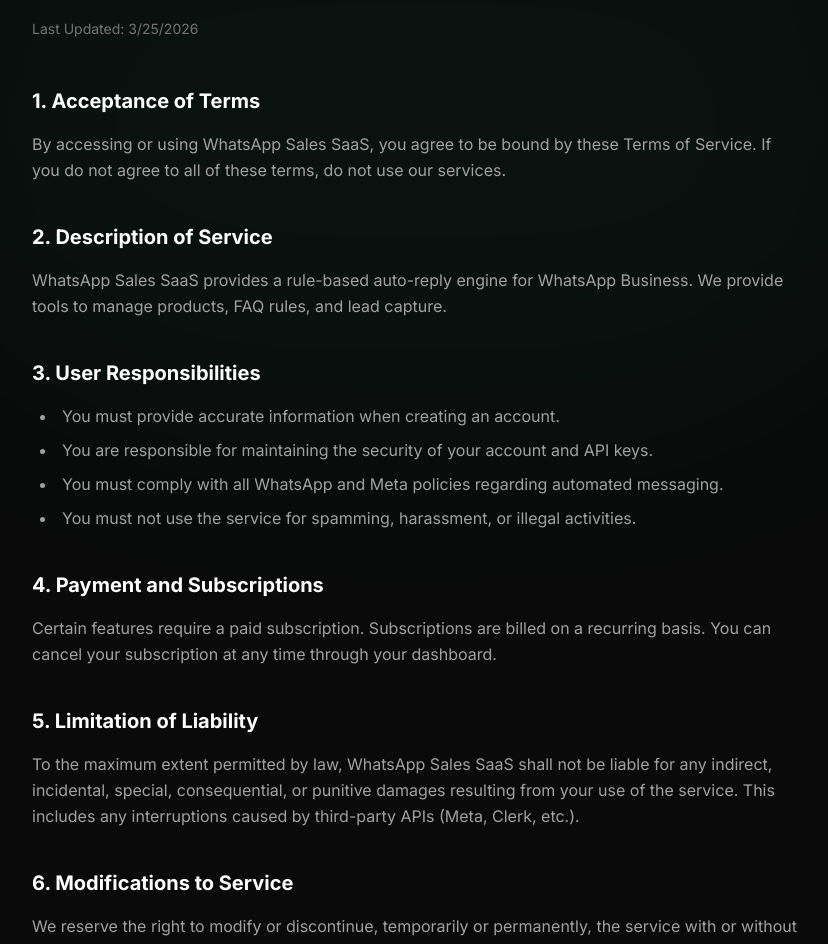
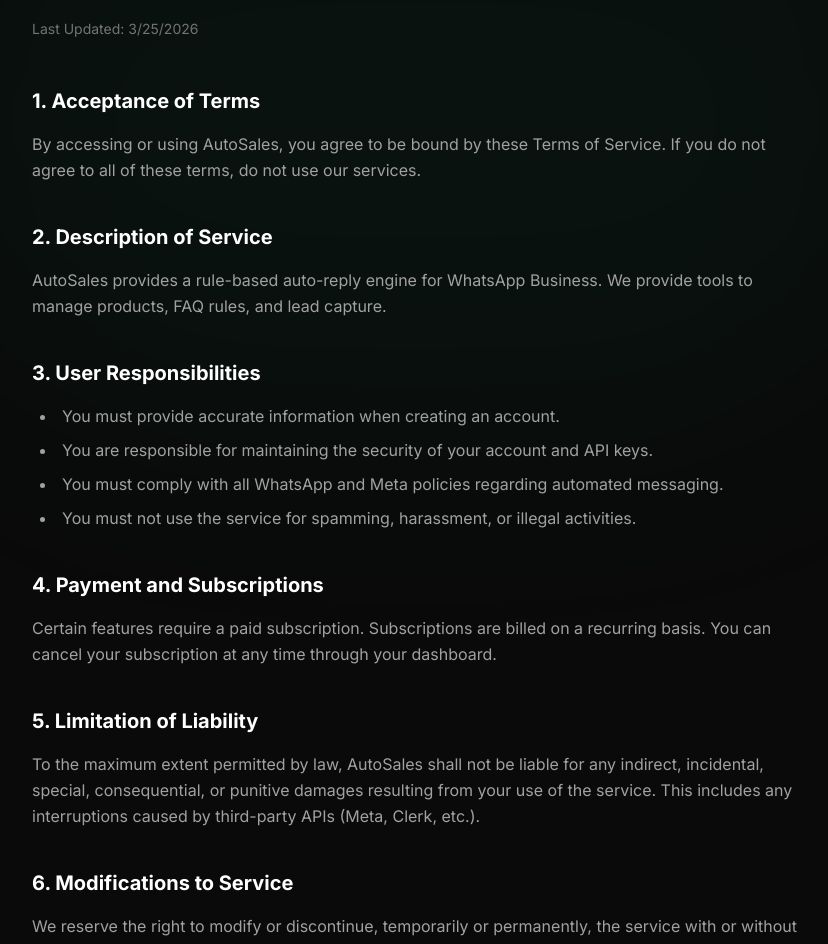
Before and after one commit to HanzalaKamran1234/whatsapp-sales-saas, a Next.js app: page /terms in a window 1280 px wide. Shown: the part 180-1124 px from the top of the page, without its empty margins (224-1052 px from the left). Built offline with nearby package versions, Linux system fonts and the light colour scheme.

Commit message:
Branding: Unify all logos and text to AutoSales emerald bolt style

```diff
--- a/src/app/dashboard/layout.tsx
+++ b/src/app/dashboard/layout.tsx
@@ -9,12 +9,10 @@
       {/* Sidebar */}
       <aside className="w-64 bg-neutral-900 border-r border-neutral-800 flex flex-col shadow-2xl z-10">
         <div className="p-6 flex items-center space-x-2">
-          <div className="w-8 h-8 bg-emerald-500 rounded-lg flex items-center justify-center">
-            <Zap size={16} className="text-white fill-current" />
-          </div>
+          <Zap size={22} className="text-emerald-500 shadow-[0_0_10px_rgba(16,185,129,0.4)]" />
           <div>
-            <h1 className="text-xl font-bold tracking-tight bg-clip-text text-transparent bg-gradient-to-r from-green-400 to-emerald-500">
-              AutoSaaS
+            <h1 className="text-xl font-bold tracking-tight text-white">
+              AutoSales
             </h1>
             <p className="text-[10px] text-neutral-500 uppercase tracking-widest font-bold">WhatsApp Engine</p>
           </div>
--- a/src/app/page.tsx
+++ b/src/app/page.tsx
@@ -62,9 +62,7 @@
 
       <nav className="max-w-6xl w-full flex flex-col md:flex-row items-center justify-between py-6 gap-y-6 md:gap-y-0 relative z-50">
         <div className="flex items-center space-x-2">
-          <div className="w-10 h-10 bg-emerald-500 rounded-xl flex items-center justify-center shadow-[0_0_20px_rgba(16,185,129,0.4)]">
-            <Zap size={20} className="text-white fill-current" />
-          </div>
+          <Zap size={24} className="text-emerald-500 shadow-[0_0_15px_rgba(16,185,129,0.5)]" />
           <span className="text-xl font-bold tracking-tight">AutoSales</span>
         </div>
 
--- a/src/app/privacy/page.tsx
+++ b/src/app/privacy/page.tsx
@@ -17,7 +17,7 @@
           <section className="space-y-4">
             <h2 className="text-xl font-bold text-white">1. Introduction</h2>
             <p>
-              WhatsApp Sales SaaS (&quot;we&quot;, &quot;us&quot;, or &quot;our&quot;) is committed to protecting your privacy.
+              AutoSales (&quot;we&quot;, &quot;us&quot;, or &quot;our&quot;) is committed to protecting your privacy.
               This Privacy Policy explains how we collect, use, and disclose information about you when you use our website and services.
             </p>
           </section>
--- a/src/app/terms/page.tsx
+++ b/src/app/terms/page.tsx
@@ -17,7 +17,7 @@
           <section className="space-y-4">
             <h2 className="text-xl font-bold text-white">1. Acceptance of Terms</h2>
             <p>
-              By accessing or using WhatsApp Sales SaaS, you agree to be bound by these Terms of Service.
+              By accessing or using AutoSales, you agree to be bound by these Terms of Service.
               If you do not agree to all of these terms, do not use our services.
             </p>
           </section>
@@ -25,7 +25,7 @@
           <section className="space-y-4">
             <h2 className="text-xl font-bold text-white">2. Description of Service</h2>
             <p>
-              WhatsApp Sales SaaS provides a rule-based auto-reply engine for WhatsApp Business.
+              AutoSales provides a rule-based auto-reply engine for WhatsApp Business.
               We provide tools to manage products, FAQ rules, and lead capture.
             </p>
           </section>
@@ -51,7 +51,7 @@
           <section className="space-y-4">
             <h2 className="text-xl font-bold text-white">5. Limitation of Liability</h2>
             <p>
-              To the maximum extent permitted by law, WhatsApp Sales SaaS shall not be liable for any indirect,
+              To the maximum extent permitted by law, AutoSales shall not be liable for any indirect,
               incidental, special, consequential, or punitive damages resulting from your use of the service.
               This includes any interruptions caused by third-party APIs (Meta, Clerk, etc.).
             </p>
```
Also changed, not shown: public/icon.png.
